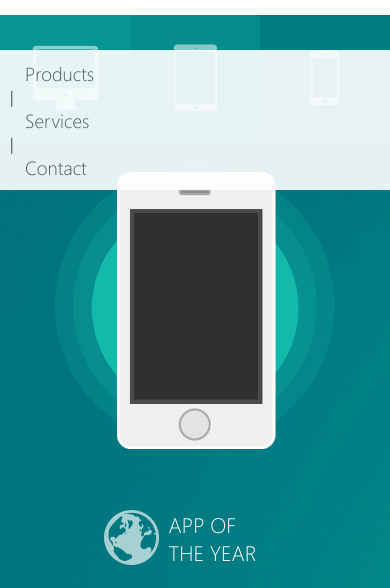
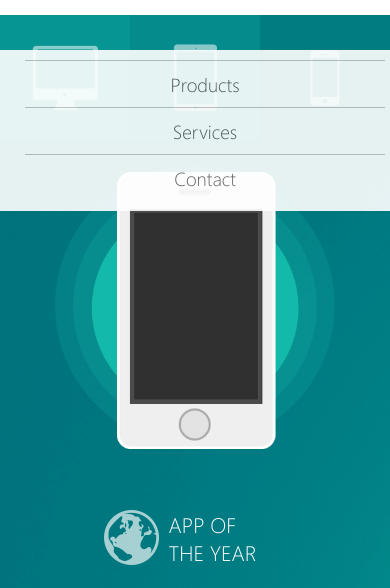
Before and after one commit to EdgarGyumri/Minimal, a plain HTML site: page index.html in a window 390 px wide. Both pictures are taken after a click on the element 335 px from the left and 50 px from the top of the page. Shown: the part 85-673 px from the top of the page. Drawn offline with nearby package versions, Linux system fonts and the light colour scheme; files whose address does not match are found by name.

Commit message:
Update media.css

```diff
--- a/css/media.css
+++ b/css/media.css
@@ -83,6 +83,14 @@
         z-index: 1;
         padding-top: 200px;
     }
+    .header-nav__delim {
+        display: none;
+    }
+    .header-nav__link{
+        padding: 10px 0px;
+        text-align: center;
+        border-top: 1px solid silver;
+    }
     .header-devices{
         width: 100%;
         position: absolute;
```
